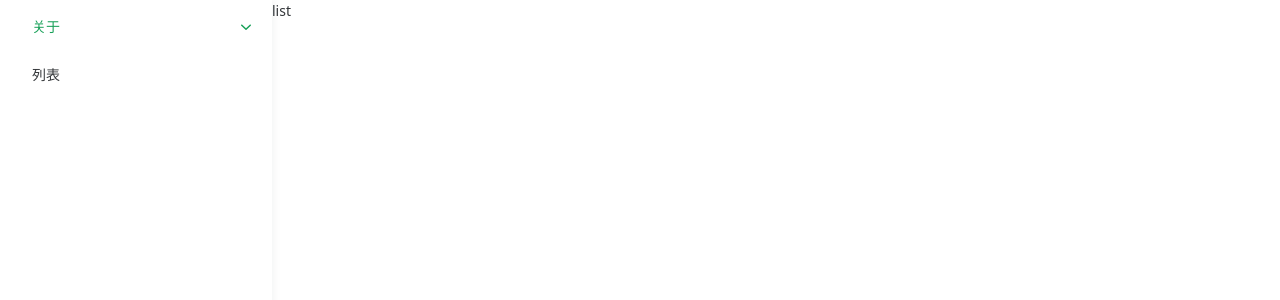
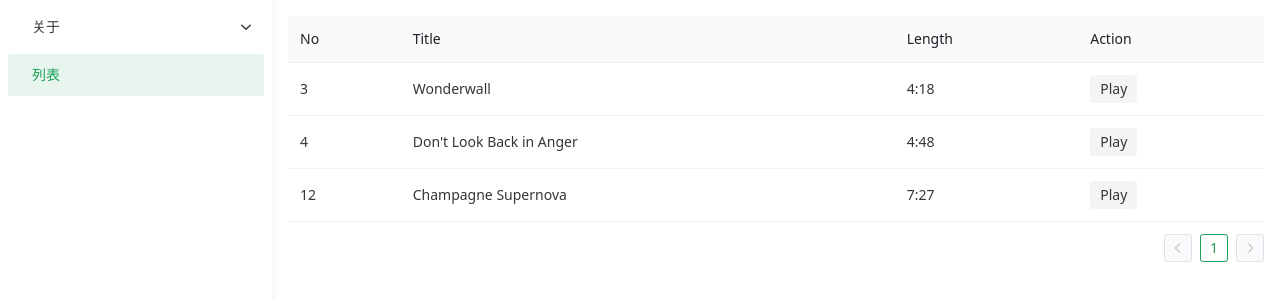
Before and after one commit to Lck6de1p/Firstep, a Vue app: page /#/list in a window 1280 px wide. Shown: the top 300 px of the page. Built offline with nearby package versions, Linux system fonts and the light colour scheme.

Commit message:
wip： 路由

```diff
--- /dev/null
+++ b/src/components/List/index.vue
@@ -0,0 +1,76 @@
+<template>
+  <n-data-table
+    :columns="columns"
+    :data="data"
+    :pagination="pagination"
+    :bordered="false"
+  />
+</template>
+
+<script lang="ts" setup>
+import { h, ref } from "vue";
+import { NButton, useMessage, NDataTable } from "naive-ui";
+import type { DataTableColumns } from "naive-ui";
+
+type Song = {
+  no: number;
+  title: string;
+  length: string;
+};
+
+const createColumns = ({
+  play,
+}: {
+  play: (row: Song) => void;
+}): DataTableColumns<Song> => {
+  return [
+    {
+      title: "No",
+      key: "no",
+    },
+    {
+      title: "Title",
+      key: "title",
+    },
+    {
+      title: "Length",
+      key: "length",
+    },
+    {
+      title: "Action",
+      key: "actions",
+      render(row) {
+        return h(
+          NButton,
+          {
+            strong: true,
+            tertiary: true,
+            size: "small",
+            onClick: () => play(row),
+          },
+          { default: () => "Play" }
+        );
+      },
+    },
+  ];
+};
+
+const data: Song[] = [
+  { no: 3, title: "Wonderwall", length: "4:18" },
+  { no: 4, title: "Don't Look Back in Anger", length: "4:48" },
+  { no: 12, title: "Champagne Supernova", length: "7:27" },
+];
+
+const message = useMessage();
+const columns = ref(
+  createColumns({
+    play(row: Song) {
+      message.info(`Play ${row.title}`);
+    },
+  })
+);
+
+const pagination = ref({
+  pageSize: 10,
+})
+</script>
--- a/src/layout/components/menu/index.vue
+++ b/src/layout/components/menu/index.vue
@@ -1,13 +1,17 @@
 <template>
-  <n-menu :options="menuOptions" accordion v-model:value="routerKey" />
+  <n-menu
+    :options="menuOptions"
+    accordion
+    :value="routerKey"
+    @update:value="clickMenuItem"
+  />
 </template>
 <script setup lang="ts">
-import { ref, watch } from "vue";
+import { ref, onMounted } from "vue";
 import { NMenu } from "naive-ui";
 import type { MenuOption } from "naive-ui";
 import { routeModuleList } from "@/router/index";
 import { RouteRecordRaw, useRouter, useRoute } from "vue-router";
-
 const genMenu = (moduleList: RouteRecordRaw[]) => {
   const menu: MenuOption[] = [];
   for (let module of moduleList) {
@@ -27,10 +31,17 @@ const genMenu = (moduleList: RouteRecordRaw[]) => {
 const menuOptions: MenuOption[] = genMenu(routeModuleList);
 const routerKey = ref("");
 const router = useRouter();
-watch(routerKey, (val) => {
-  console.log(val);
+const currentRoute = useRoute();
+
+
+function clickMenuItem(val: string) {
+  routerKey.value = val;
   router.push({
     path: val,
   });
+}
+onMounted(() => {
+  routerKey.value = currentRoute.path;
+
 });
 </script>
--- a/src/layout/index.vue
+++ b/src/layout/index.vue
@@ -3,7 +3,9 @@
     <n-layout-sider class="layout-sider">
       <sider-menu />
     </n-layout-sider>
-    <router-view />
+    <div class="layout-body">
+      <router-view />
+    </div>
   </n-layout>
 </template>
 
@@ -26,5 +28,10 @@ const fixedMenu = computed(() => {
     z-index: 13;
     transition: all 0.2s ease-in-out;
   }
+  &-body {
+    flex: auto;
+    padding: 16px;
+    min-height: 100vh;
+  }
 }
 </style>
--- a/src/views/list/index.vue
+++ b/src/views/list/index.vue
@@ -1,13 +1,11 @@
 <template>
   <div>
-    list
+    <list />
   </div>
 </template>
 
 <script setup lang="ts">
-
+import List from "@/components/List/index.vue";
 </script>
 
-<style scoped>
-
-</style>
+<style scoped></style>
```
